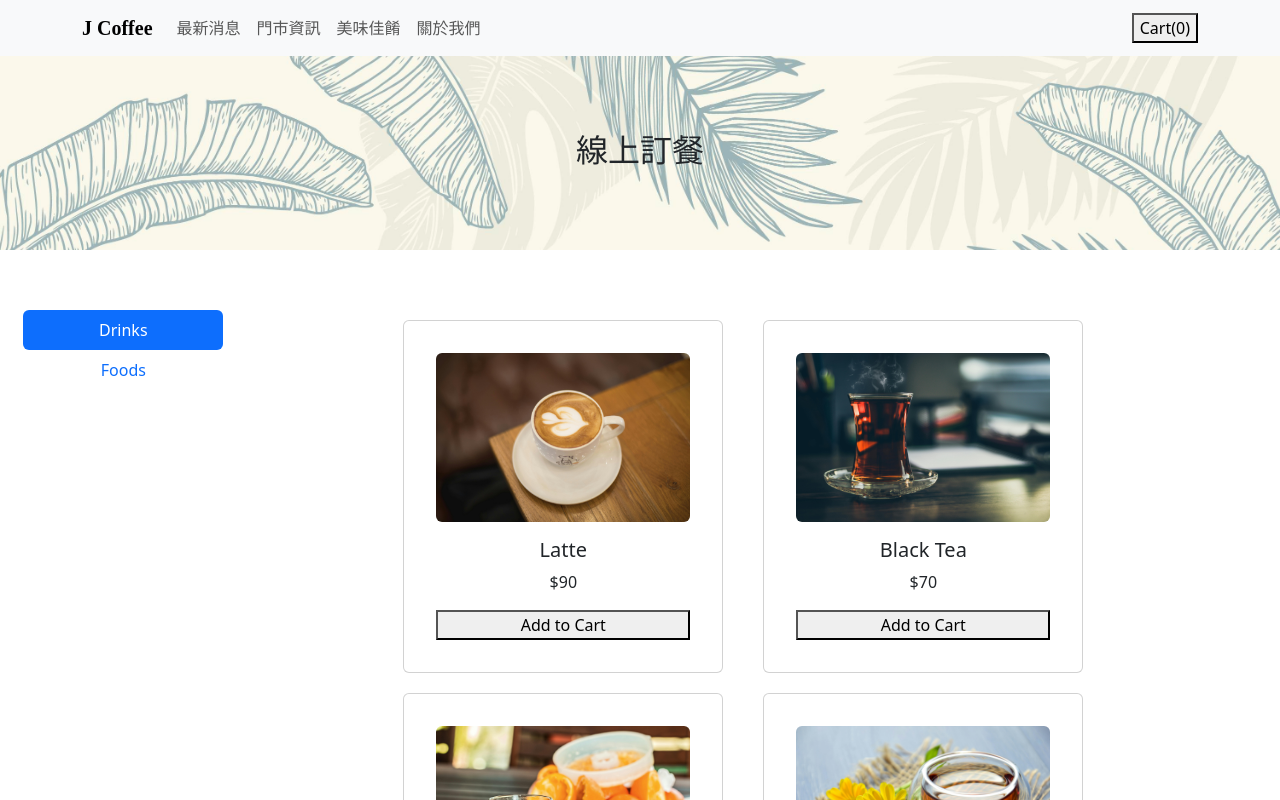
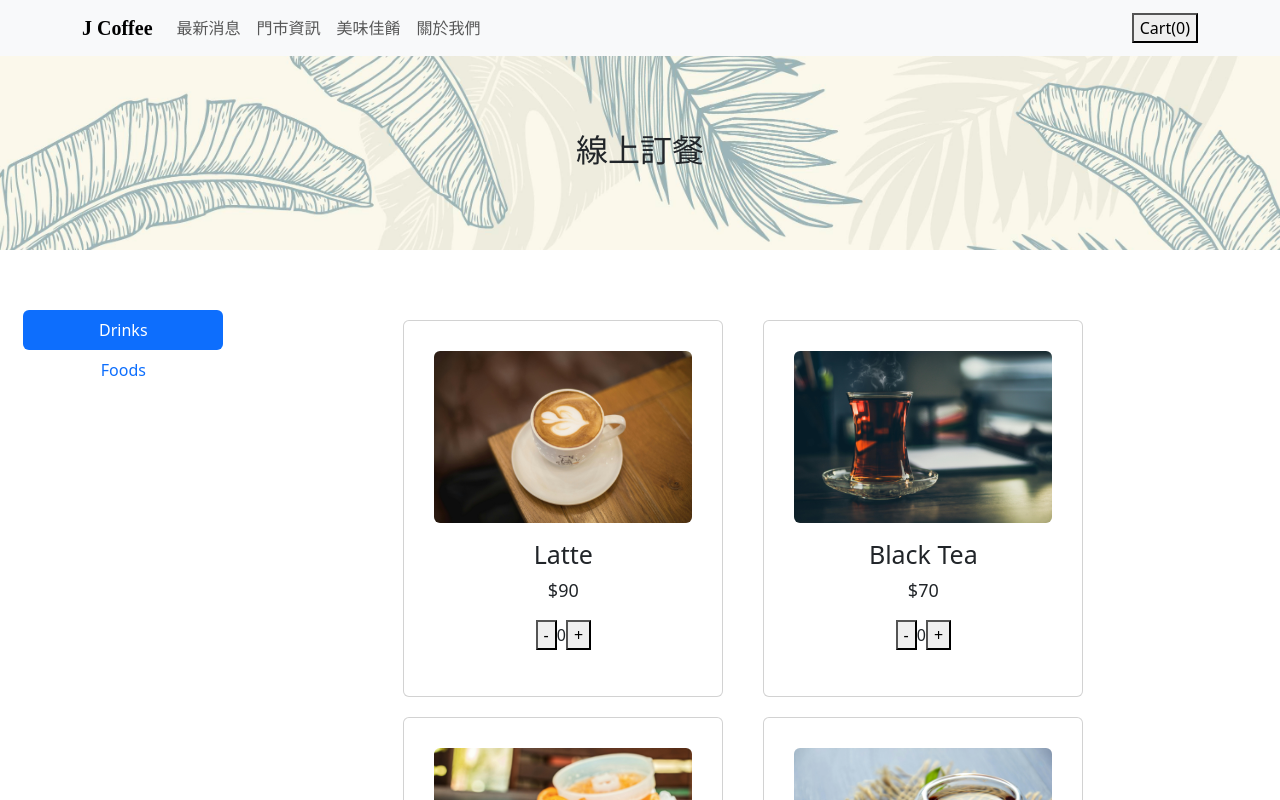
Before and after one commit to ritacc12/CoffeeShop, a React (Vite) app: page /reservation in a window 1280 px wide. Shown: the top 800 px of the page. Built offline with nearby package versions, Linux system fonts and the light colour scheme.

Commit message:
import useState to manage the order quantity & add the button group

```diff
--- a/src/component/MealItem.jsx
+++ b/src/component/MealItem.jsx
@@ -1,11 +1,20 @@
 import Card from "react-bootstrap/Card";
 import { CartContext } from "../store/CartContext.jsx";
-import { useContext } from "react";
+import { useContext, useState } from "react";
 import "../styles/Meal.css";
 
-export default function MealItem({ id, title, price, image, onAddToCart }) {
+export default function MealItem({
+  id,
+  title,
+  price,
+  image,
+  onAddToCart,
+  onDecreaseItem,
+}) {
   //const { addItemToCart } = useContext(CartContext);
+  const [quantity, setQuantity] = useState(0);
 
+  const InitQuantity = 0;
   return (
     <>
       <Card
@@ -13,17 +22,39 @@ export default function MealItem({ id, title, price, image, onAddToCart }) {
         style={{
           width: "20rem",
           margin: "10px 20px 10px 20px",
+          padding: "30px",
         }}
         id={id}
       >
         <Card.Img variant="top" src={image} alt={title} className="rounded" />
-        <Card.Body>
-          <Card.Title className="mealTitle">{title}</Card.Title>
-          <Card.Text className="mealPrice">${price}</Card.Text>
+        <Card.Body className="cardBody">
+          <Card.Title className="mealTitle" style={{ fontSize: "25px" }}>
+            {title}
+          </Card.Title>
+          <Card.Text className="mealPrice" style={{ fontSize: "18px" }}>
+            ${price}
+          </Card.Text>
+          <div className="cart-item-actions">
+            <button
+              className="CartBtn"
+              onClick={() =>
+                onDecreaseItem(
+                  id,
+                  setQuantity(quantity <= 0 ? 0 : quantity - 1)
+                )
+              }
+            >
+              -
+            </button>
+            <span className="ItemQuantity">{quantity}</span>
+            <button
+              className="CartBtn"
+              onClick={() => onAddToCart(id, setQuantity(quantity + 1))}
+            >
+              +
+            </button>
+          </div>
         </Card.Body>
-        <button className="CartBtn" onClick={() => onAddToCart(id)}>
-          Add to Cart
-        </button>
       </Card>
     </>
   );
```
